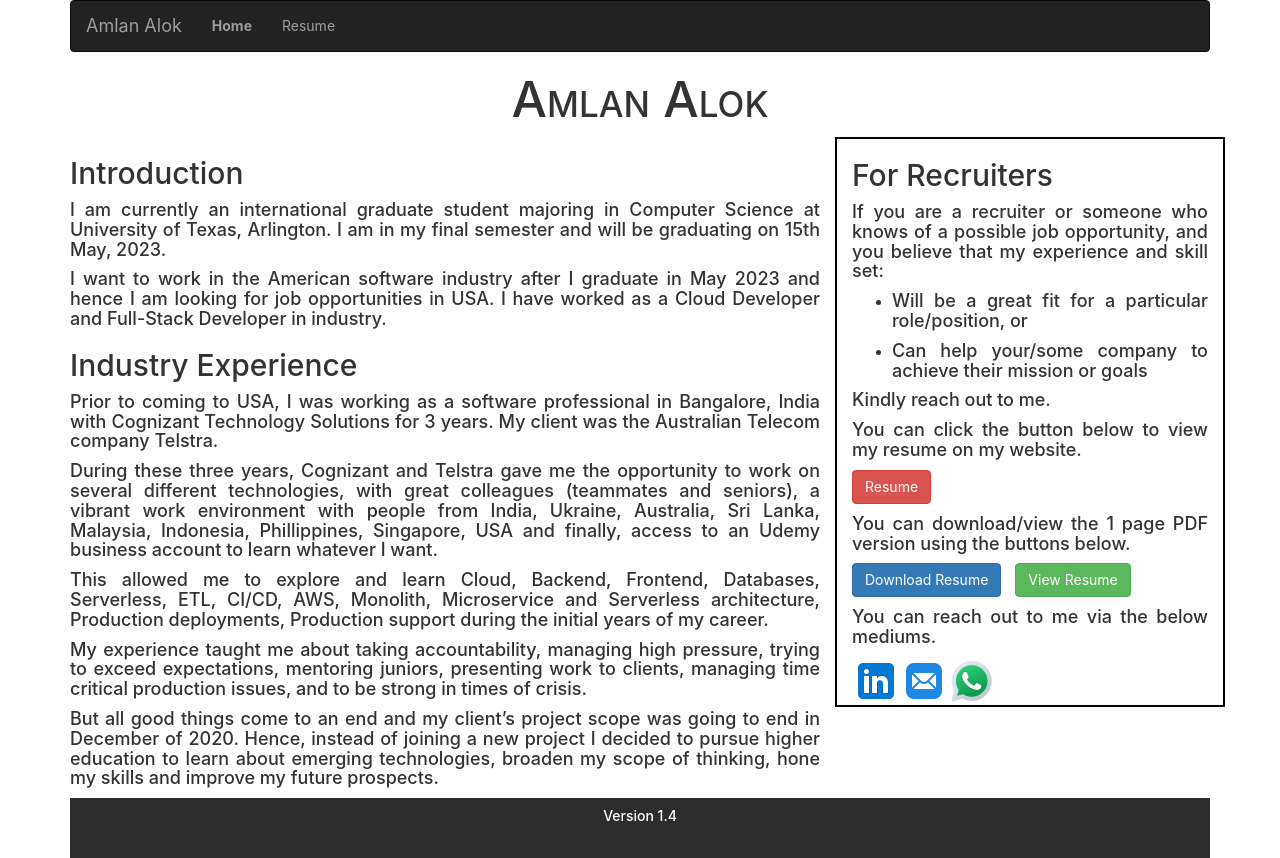
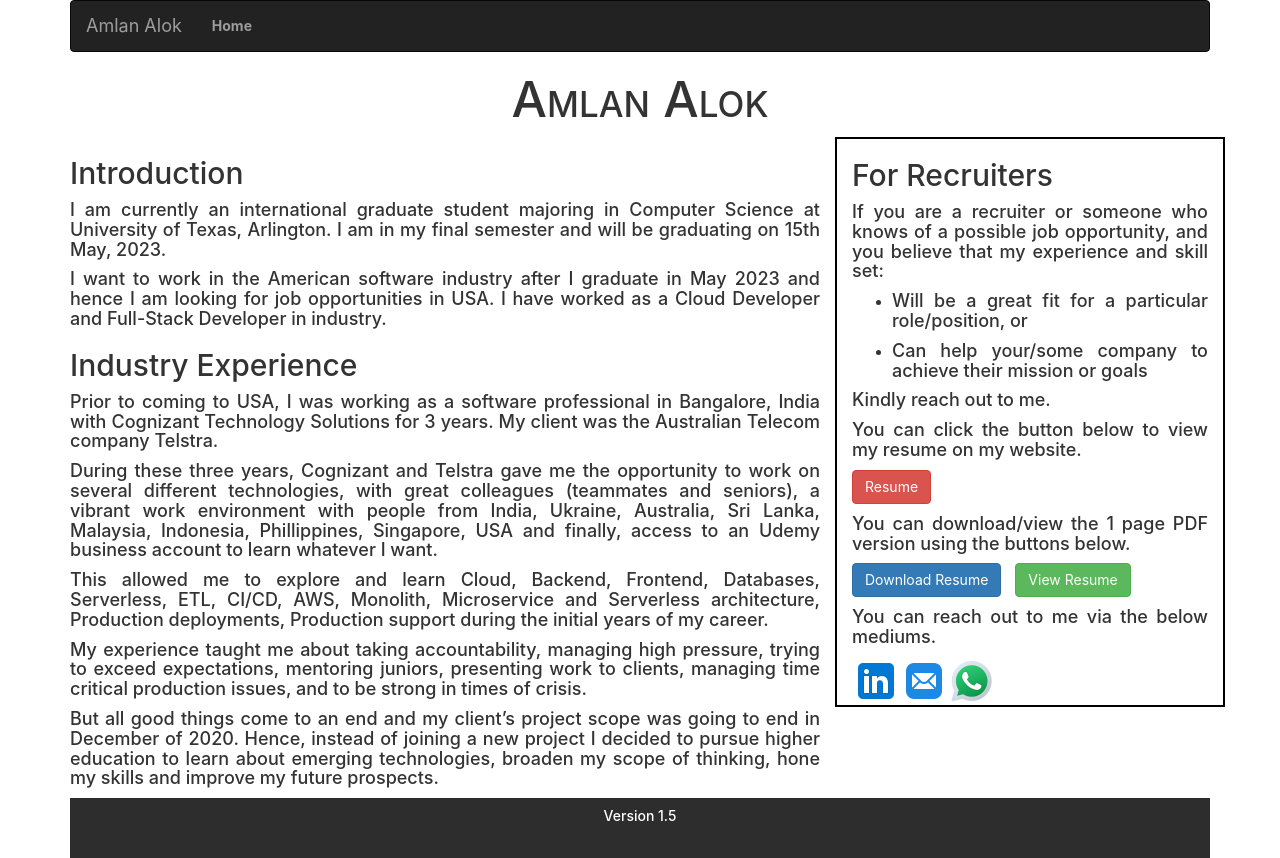
Before and after one commit to AmlanAlok/amlanalok.com, a React (Create React App) app: page / in a window 1280 px wide. Built offline with nearby package versions, Linux system fonts and the light colour scheme.

Commit message:
removed resume

```diff
--- a/src/components/Footer/Footer.js
+++ b/src/components/Footer/Footer.js
@@ -4,7 +4,7 @@
         <div className='footer-area '>
             <div className='row'>
                 <span className='footer-font'>
-                    <h5>Version 1.4</h5>
+                    <h5>Version 1.5</h5>
                 </span>
             </div>
         </div>
--- a/src/components/Navbar/Navbar.js
+++ b/src/components/Navbar/Navbar.js
@@ -9,7 +9,7 @@
                 </div>
                 <ul className="nav navbar-nav">
                     <li><NavLink to='/'>Home</NavLink></li>
-                    <li><NavLink to='/resume'>Resume</NavLink></li>
+                    {/* <li><NavLink to='/resume'>Resume</NavLink></li> */}
                 </ul>
             </div>
         </nav>
```
